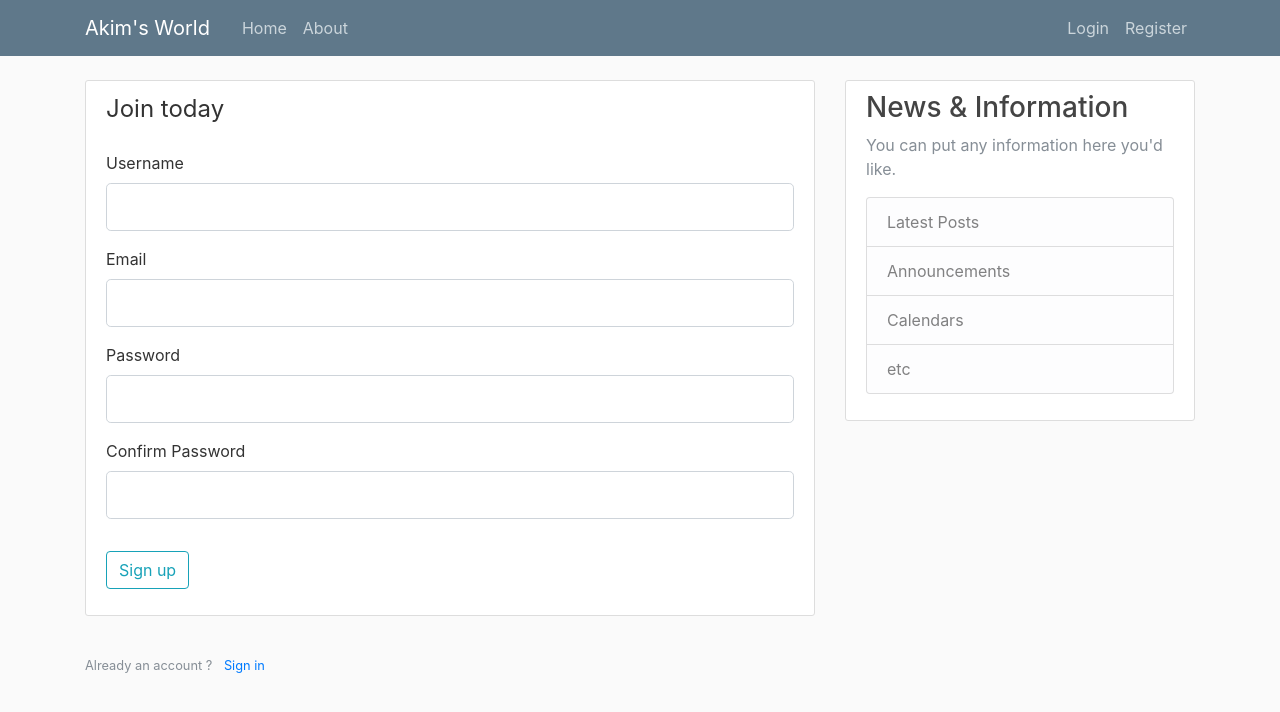
After one commit to Mousticke/flaskwebapp, a Flask app: page /register in a window 1280 px wide. The commit adds this page. Shown: the top 712 px of the page. Run offline with Flask 2, Linux system fonts and the light colour scheme; some libraries are stand-ins or nearby versions.

Commit message:
Add login and register forms with validation in the front side

```diff
--- a/flaskwebapp.py
+++ b/flaskwebapp.py
@@ -1,5 +1,8 @@
-from flask import Flask, render_template, url_for
+from flask import Flask, render_template, url_for, flash, redirect
+from forms import RegistrationForm, LoginForm
 app = Flask(__name__)
+
+app.config['SECRET_KEY'] = 'e784ae3c10c94269f19f9bdcaee5f34a'
 
 posts = [
     {
@@ -25,5 +28,24 @@
 def about():
     return render_template('about.html', title='About Akim\'World')
 
+@app.route('/register', methods=['GET', 'POST'])
+def register():
+    form = RegistrationForm()
+    if form.validate_on_submit():
+        flash(f'Account created for {form.username.data}!', 'success')
+        return redirect(url_for('home'))
+    return render_template('register.html', title='Register in Akim\'s World', form=form)
+
+@app.route('/login', methods=['GET', 'POST'])
+def login():
+    form = LoginForm()
+    if form.validate_on_submit():
+        if form.email.data == 'admin@akim.com' and form.password.data == 'password':
+            flash('You have been logged in ! ', 'success')
+            return redirect(url_for('home'))
+        else:
+            flash('Login Unsuccessful. Please check tour credentials', 'danger')
+    return render_template('Login.html', title='Login in Akim\'s World', form=form)
+
 if __name__ == '__main__':
     app.run(debug=True)
--- /dev/null
+++ b/forms.py
@@ -0,0 +1,29 @@
+from flask_wtf import FlaskForm
+from wtforms import StringField, PasswordField, SubmitField, BooleanField
+from wtforms.validators import DataRequired, Length, Email, EqualTo
+
+class RegistrationForm(FlaskForm):
+    username = StringField('Username',
+     validators=[DataRequired(), Length(min=2, max=20)])
+
+    email = StringField('Email',
+     validators=[DataRequired(), Email()])
+
+    password = PasswordField('Password',
+     validators=[DataRequired()])
+
+    confirm_password = PasswordField('Confirm Password',
+     validators=[DataRequired(), EqualTo('password')])
+
+    submit = SubmitField('Sign up')
+
+class LoginForm(FlaskForm):
+    email = StringField('Email',
+     validators=[DataRequired(), Email()])
+
+    password = PasswordField('Password',
+     validators=[DataRequired()])
+
+    remember = BooleanField('Remember Me')
+
+    submit = SubmitField('Sign in')
--- a/templates/layout.html
+++ b/templates/layout.html
@@ -17,19 +17,19 @@
     <header class="site-header">
         <nav class="navbar navbar-expand-md navbar-dark bg-steel fixed-top">
             <div class="container">
-            <a class="navbar-brand mr-4" href="/">Akim's World</a>
+            <a class="navbar-brand mr-4" href="{{ url_for('home') }}">Akim's World</a>
             <button class="navbar-toggler" type="button" data-toggle="collapse" data-target="#navbarToggle" aria-controls="navbarToggle" aria-expanded="false" aria-label="Toggle navigation">
                 <span class="navbar-toggler-icon"></span>
             </button>
             <div class="collapse navbar-collapse" id="navbarToggle">
                 <div class="navbar-nav mr-auto">
-                <a class="nav-item nav-link" href="/">Home</a>
-                <a class="nav-item nav-link" href="/about">About</a>
+                <a class="nav-item nav-link" href="{{ url_for('home') }}">Home</a>
+                <a class="nav-item nav-link" href="{{ url_for('about') }}">About</a>
                 </div>
                 <!-- Navbar Right Side -->
                 <div class="navbar-nav">
-                <a class="nav-item nav-link" href="/login">Login</a>
-                <a class="nav-item nav-link" href="/register">Register</a>
+                <a class="nav-item nav-link" href="{{ url_for('login') }}">Login</a>
+                <a class="nav-item nav-link" href="{{ url_for('register') }}">Register</a>
                 </div>
             </div>
             </div>
@@ -38,6 +38,15 @@
     <main role="main" class="container">
         <div class="row">
             <div class="col-md-8">
+                {% with messages=get_flashed_messages(with_categories=true) %}
+                    {% if messages %}
+                        {% for category, message in messages  %}
+                            <div class="alert alert-{{ category }}">
+                                {{ message }}
+                            </div>
+                        {% endfor %}
+                    {% endif %}
+                {% endwith %}
                 {% block content %}{% endblock %}
             </div>
             <div class="col-md-4">
--- /dev/null
+++ b/templates/register.html
@@ -0,0 +1,79 @@
+{% extends "layout.html" %}
+{% block content %}
+    <div class="content-section">
+        <form method="POST" action="">
+            {{ form.hidden_tag() }}
+            <fieldset class="form-group">
+                <legend class="border-bottom mb-4">Join today</legend>
+                <div class="form-group">
+                    {{ form.username.label(class="form-control-label") }}
+                    {% if form.username.errors %}
+                        {{ form.username(class="form-control form-control-lg is-invalid") }}
+                        <div class="invalid-feedback">
+                            {% for error in form.username.errors  %}
+                                <span>
+                                    {{ error }}
+                                </span>
+                            {% endfor %}
+                        </div>
+                    {% else %}
+                        {{ form.username(class="form-control form-control-lg") }}
+                    {% endif %}
+                </div>
+                <div class="form-group">
+                    {{ form.email.label(class="form-control-label") }}
+                    {% if form.email.errors %}
+                        {{ form.email(class="form-control form-control-lg is-invalid") }}
+                        <div class="invalid-feedback">
+                            {% for error in form.email.errors  %}
+                                <span>
+                                    {{ error }}
+                                </span>
+                            {% endfor %}
+                        </div>
+                    {% else %}
+                        {{ form.email(class="form-control form-control-lg") }}
+                    {% endif %}
+                </div>
+                <div class="form-group">
+                    {{ form.password.label(class="form-control-label") }}
+                    {% if form.password.errors %}
+                        {{ form.password(class="form-control form-control-lg is-invalid") }}
+                        <div class="invalid-feedback">
+                            {% for error in form.password.errors  %}
+                                <span>
+                                    {{ error }}
+                                </span>
+                            {% endfor %}
+                        </div>
+                    {% else %}
+                        {{ form.password(class="form-control form-control-lg") }}
+                    {% endif %}
+                </div>
+                <div class="form-group">
+                    {{ form.confirm_password.label(class="form-control-label") }}
+                    {% if form.confirm_password.errors %}
+                        {{ form.confirm_password(class="form-control form-control-lg is-invalid") }}
+                        <div class="invalid-feedback">
+                            {% for error in form.confirm_password.errors  %}
+                                <span>
+                                    {{ error }}
+                                </span>
+                            {% endfor %}
+                        </div>
+                    {% else %}
+                        {{ form.confirm_password(class="form-control form-control-lg") }}
+                    {% endif %}
+                </div>
+            </fieldset>
+            <div class="form-group">
+                {{ form.submit(class="btn btn-outline-info") }}
+            </div>
+        </form>
+    </div>
+    <div class="border-top pt-3">
+        <small class="text-muted">
+            Already an account ? <a class="ml-2" href="{{ url_for('login') }}">Sign in</a>
+        </small>
+    </div>
+{% endblock content %}
```
Also changed, not shown: templates/login.html (added, +57 -0 lines).
